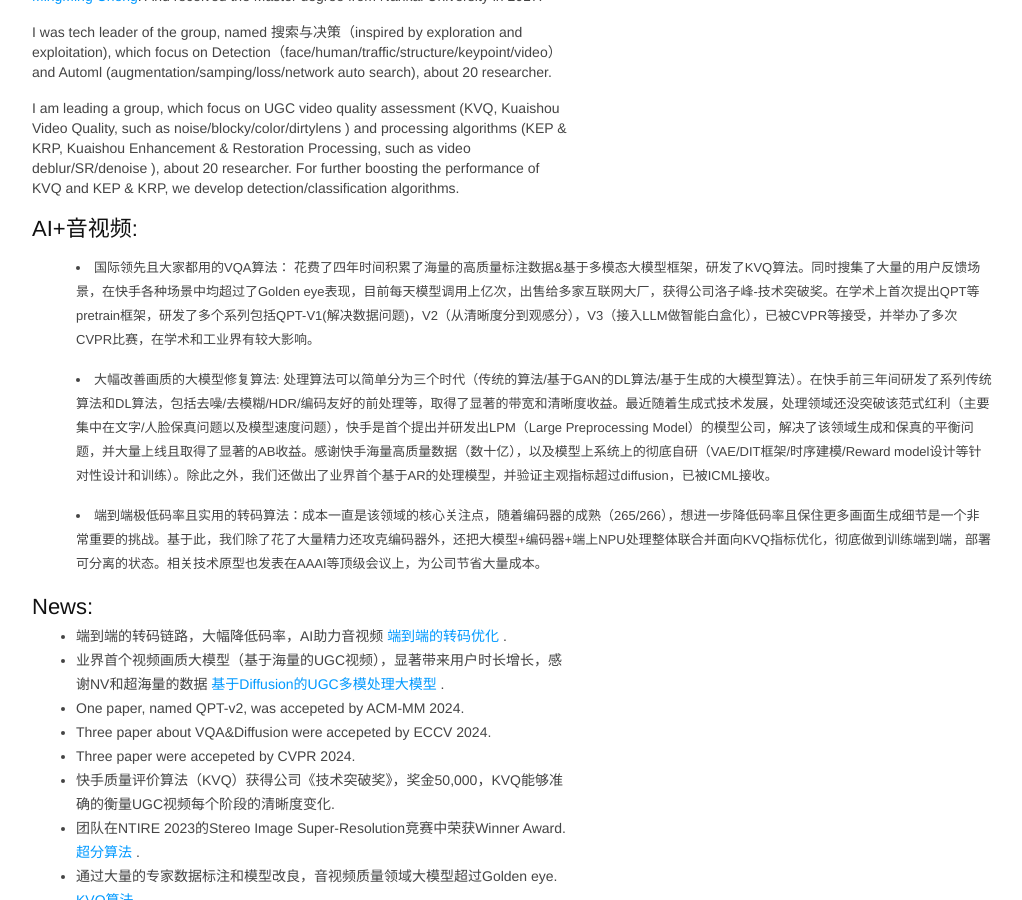
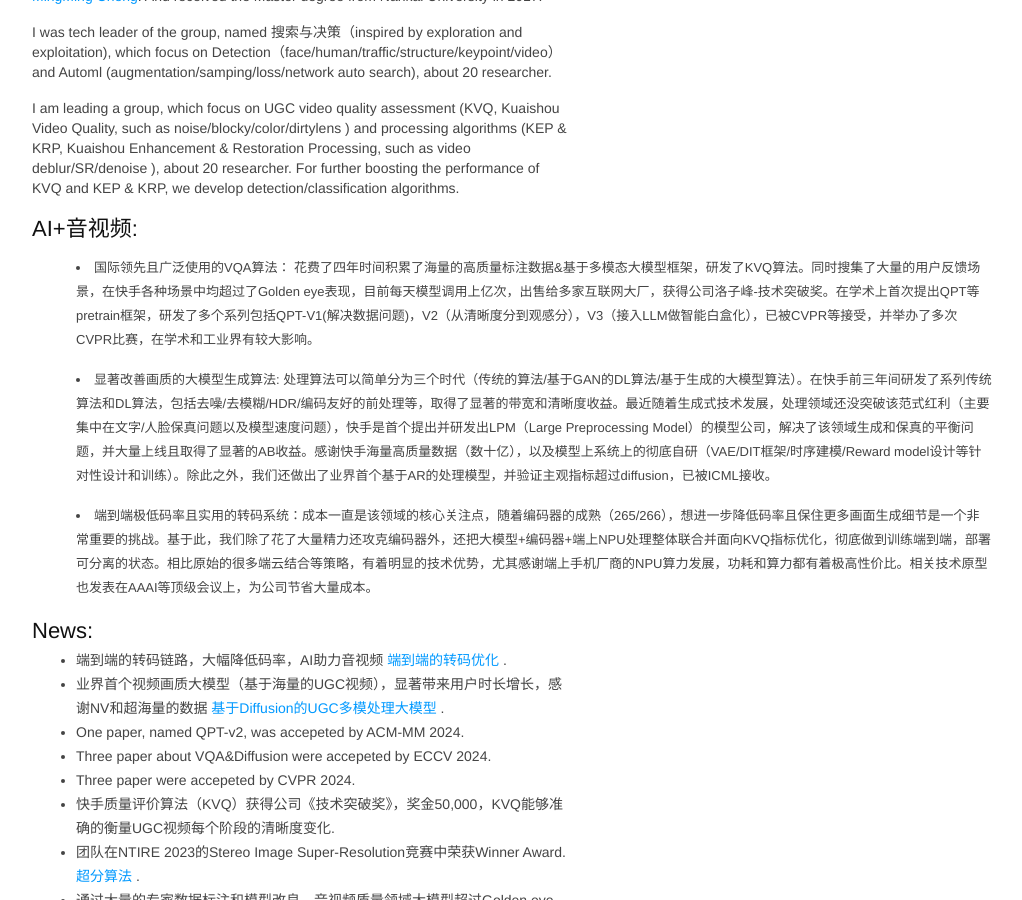
Before and after one commit to msunming/msunming.github.io, a Jekyll site: the page index.html, which Jekyll copies as it is, in a window 1280 px wide and 900 px high, scrolled down 596 px. Shown: the whole window, without its empty margins (128-1150 px from the left). Built offline with Jekyll 4.4.1, drawn with Linux system fonts in a browser that asks for light colours.

Commit message:
Update index.html

```diff
--- a/index.html
+++ b/index.html
@@ -465,14 +465,14 @@ pre .markdown .emphasis {
 		</p>
 		<h2>AI+音视频:</h2>
 		<p>
-	    	<li> 国际领先且大家都用的VQA算法： 花费了四年时间积累了海量的高质量标注数据&基于多模态大模型框架，研发了KVQ算法。同时搜集了大量的用户反馈场景，在快手各种场景中均超过了Golden eye表现，目前每天模型调用上亿次，出售给多家互联网大厂，获得公司洛子峰-技术突破奖。在学术上首次提出QPT等pretrain框架，研发了多个系列包括QPT-V1(解决数据问题)，V2（从清晰度分到观感分），V3（接入LLM做智能白盒化），已被CVPR等接受，并举办了多次CVPR比赛，在学术和工业界有较大影响。 </li>
+	    	<li> 国际领先且广泛使用的VQA算法： 花费了四年时间积累了海量的高质量标注数据&基于多模态大模型框架，研发了KVQ算法。同时搜集了大量的用户反馈场景，在快手各种场景中均超过了Golden eye表现，目前每天模型调用上亿次，出售给多家互联网大厂，获得公司洛子峰-技术突破奖。在学术上首次提出QPT等pretrain框架，研发了多个系列包括QPT-V1(解决数据问题)，V2（从清晰度分到观感分），V3（接入LLM做智能白盒化），已被CVPR等接受，并举办了多次CVPR比赛，在学术和工业界有较大影响。 </li>
 		</p>
 
 		<p>
-	    	<li> 大幅改善画质的大模型修复算法: 处理算法可以简单分为三个时代（传统的算法/基于GAN的DL算法/基于生成的大模型算法）。在快手前三年间研发了系列传统算法和DL算法，包括去噪/去模糊/HDR/编码友好的前处理等，取得了显著的带宽和清晰度收益。最近随着生成式技术发展，处理领域还没突破该范式红利（主要集中在文字/人脸保真问题以及模型速度问题），快手是首个提出并研发出LPM（Large Preprocessing Model）的模型公司，解决了该领域生成和保真的平衡问题，并大量上线且取得了显著的AB收益。感谢快手海量高质量数据（数十亿），以及模型上系统上的彻底自研（VAE/DIT框架/时序建模/Reward model设计等针对性设计和训练）。除此之外，我们还做出了业界首个基于AR的处理模型，并验证主观指标超过diffusion，已被ICML接收。 </li>
+	    	<li> 显著改善画质的大模型生成算法: 处理算法可以简单分为三个时代（传统的算法/基于GAN的DL算法/基于生成的大模型算法）。在快手前三年间研发了系列传统算法和DL算法，包括去噪/去模糊/HDR/编码友好的前处理等，取得了显著的带宽和清晰度收益。最近随着生成式技术发展，处理领域还没突破该范式红利（主要集中在文字/人脸保真问题以及模型速度问题），快手是首个提出并研发出LPM（Large Preprocessing Model）的模型公司，解决了该领域生成和保真的平衡问题，并大量上线且取得了显著的AB收益。感谢快手海量高质量数据（数十亿），以及模型上系统上的彻底自研（VAE/DIT框架/时序建模/Reward model设计等针对性设计和训练）。除此之外，我们还做出了业界首个基于AR的处理模型，并验证主观指标超过diffusion，已被ICML接收。 </li>
 		</p>
 
-	    	<li> 端到端极低码率且实用的转码算法：成本一直是该领域的核心关注点，随着编码器的成熟（265/266），想进一步降低码率且保住更多画面生成细节是一个非常重要的挑战。基于此，我们除了花了大量精力还攻克编码器外，还把大模型+编码器+端上NPU处理整体联合并面向KVQ指标优化，彻底做到训练端到端，部署可分离的状态。相关技术原型也发表在AAAI等顶级会议上，为公司节省大量成本。 </li>
+	    	<li> 端到端极低码率且实用的转码系统：成本一直是该领域的核心关注点，随着编码器的成熟（265/266），想进一步降低码率且保住更多画面生成细节是一个非常重要的挑战。基于此，我们除了花了大量精力还攻克编码器外，还把大模型+编码器+端上NPU处理整体联合并面向KVQ指标优化，彻底做到训练端到端，部署可分离的状态。相比原始的很多端云结合等策略，有着明显的技术优势，尤其感谢端上手机厂商的NPU算力发展，功耗和算力都有着极高性价比。相关技术原型也发表在AAAI等顶级会议上，为公司节省大量成本。 </li>
 		</ul>
 		</div>
 
```
